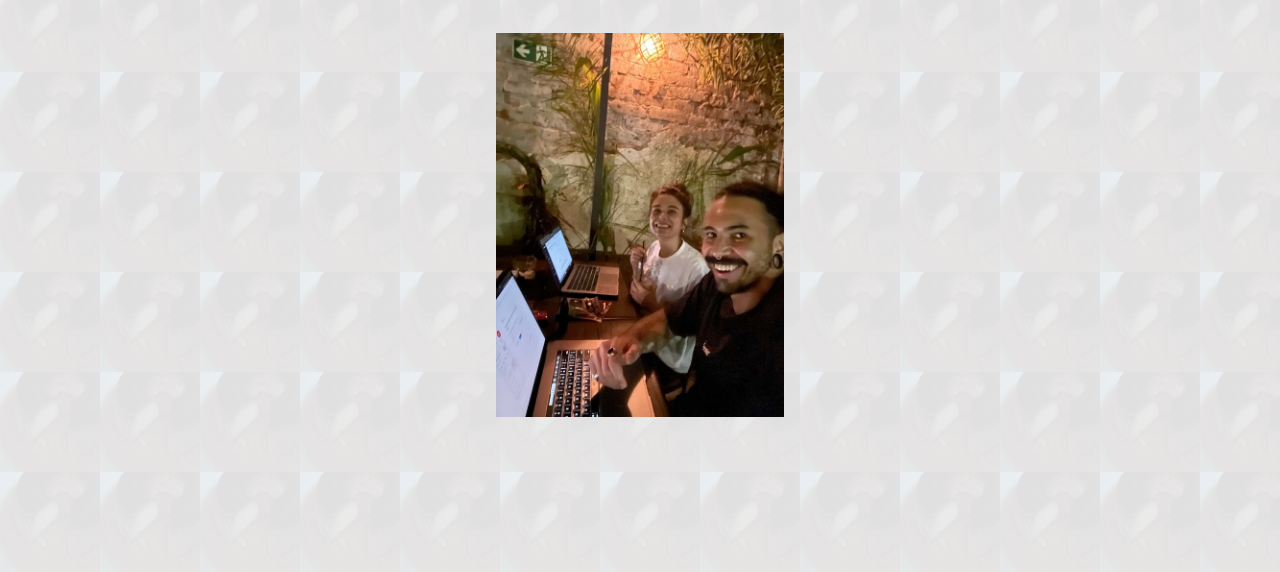
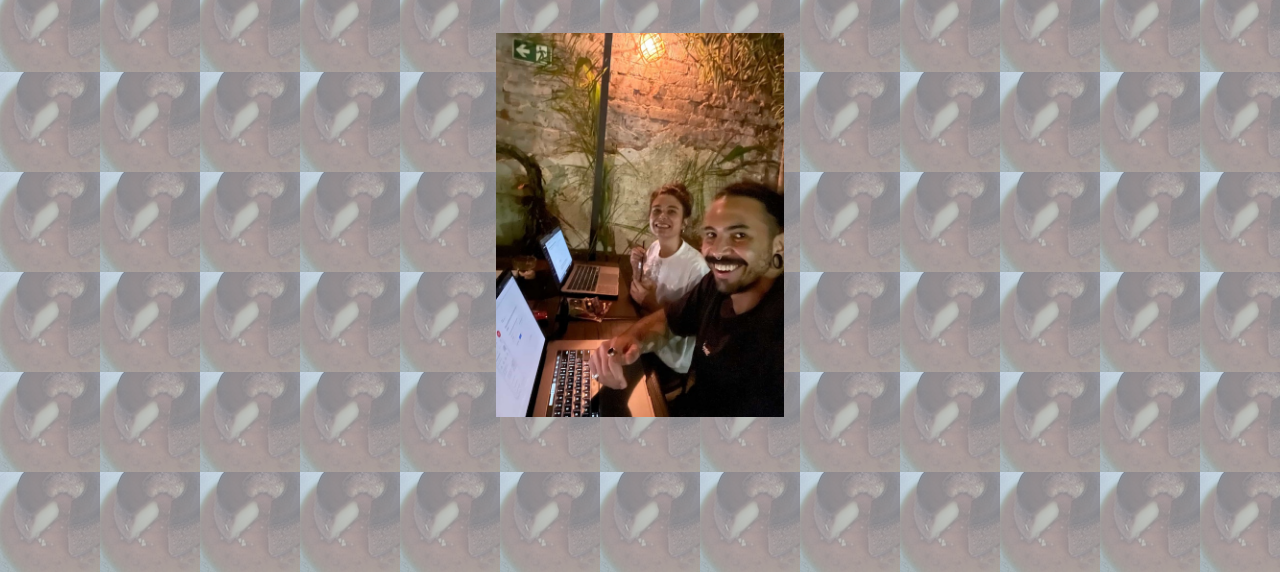
Before and after one commit to magicoven-tech/site, a plain HTML site: page home.html in a window 1280 px wide. Shown: the part 228-800 px from the top of the page. Drawn offline with Linux system fonts and the light colour scheme.

Commit message:
Adjust the opacity of te background image

```diff
--- a/home.html
+++ b/home.html
@@ -29,7 +29,7 @@
             left: 0;
             right: 0;
             bottom: 0;
-            background-color: rgba(245, 245, 245, 0.9);
+            background-color: rgba(245, 245, 245, 0.5);
             z-index: 0;
         }
 
```
